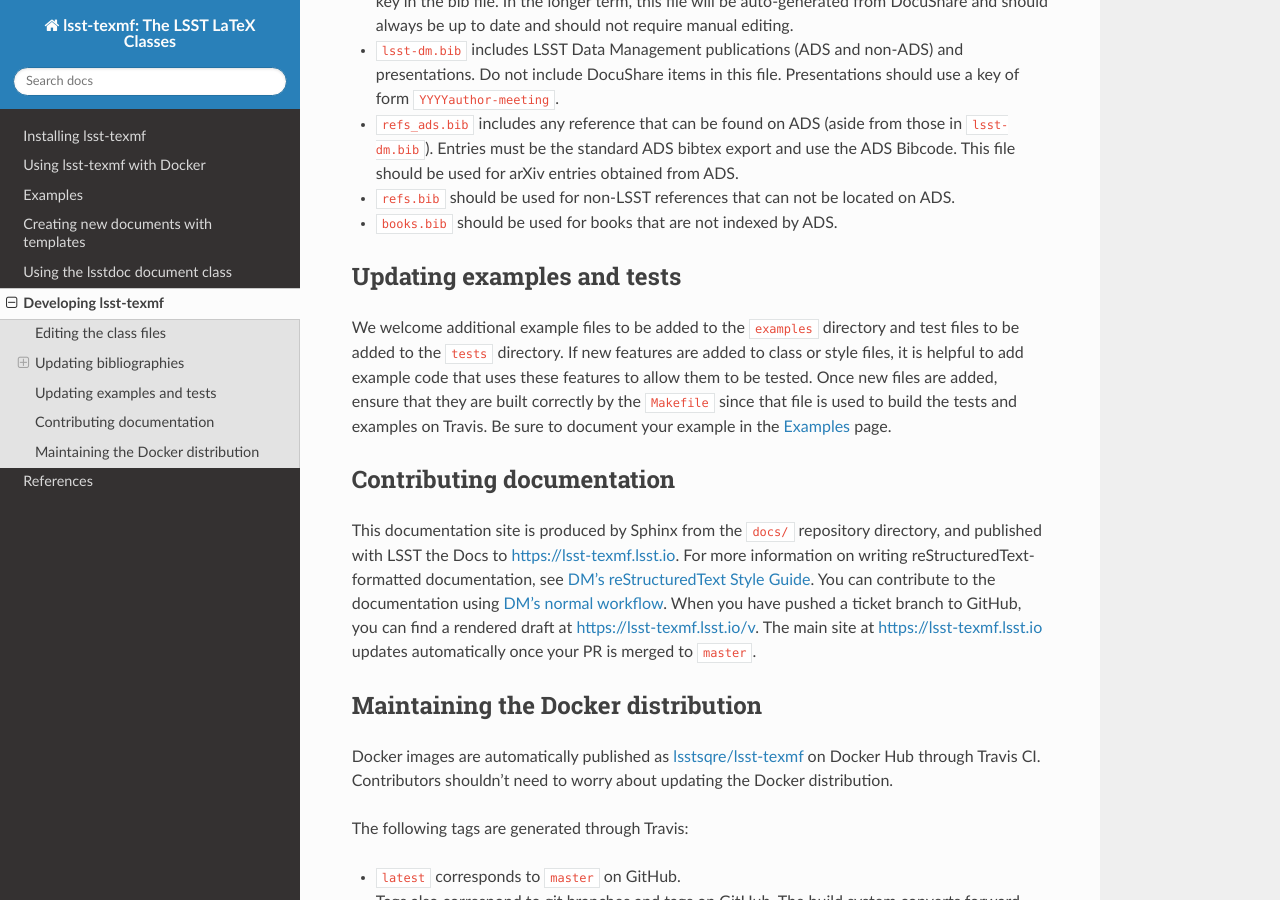
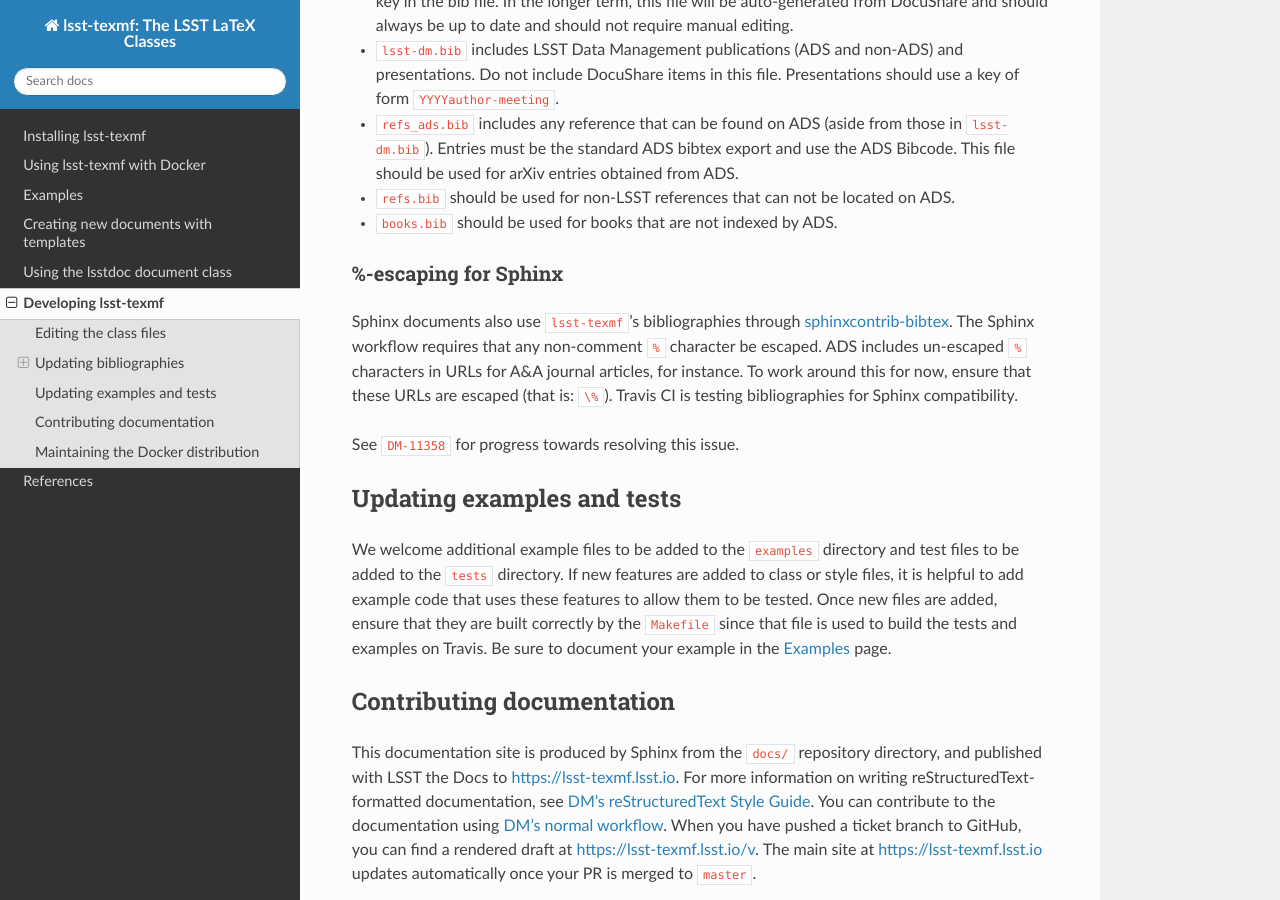
Before and after one commit to lsst/lsst-texmf, a Sphinx documentation site: the page built from docs/developer.rst, in a window 1280 px wide and 900 px high, scrolled down 770 px. Built offline with Sphinx 7.4.7 and the Read the Docs theme 2.0.0, drawn with Linux system fonts in a browser that asks for light colours; pages that are not in the unit, such as notebooks, are missing from menus; the version number could not be read and is left out; cross-references to code outside the pages are shown as plain code.

Commit message:
Developer docs for %-escaping issue

```diff
--- a/docs/developer.rst
+++ b/docs/developer.rst
@@ -40,6 +40,17 @@ Bibliography file organization
   This file should be used for arXiv entries obtained from ADS.
 * :file:`refs.bib` should be used for non-LSST references that can not be located on ADS.
 * :file:`books.bib` should be used for books that are not indexed by ADS.
+
+%-escaping for Sphinx
+---------------------
+
+Sphinx documents also use ``lsst-texmf``\ ’s bibliographies through `sphinxcontrib-bibtex <http://sphinxcontrib-bibtex.readthedocs.io/en/latest/>`_.
+The Sphinx workflow requires that any non-comment ``%`` character be escaped.
+ADS includes un-escaped ``%`` characters in URLs for A&A journal articles, for instance.
+To work around this for now, ensure that these URLs are escaped (that is: ``\%``).
+Travis CI is testing bibliographies for Sphinx compatibility.
+
+See :jira:`DM-11358` for progress towards resolving this issue.
 
 .. _updating-examples:
 
```
